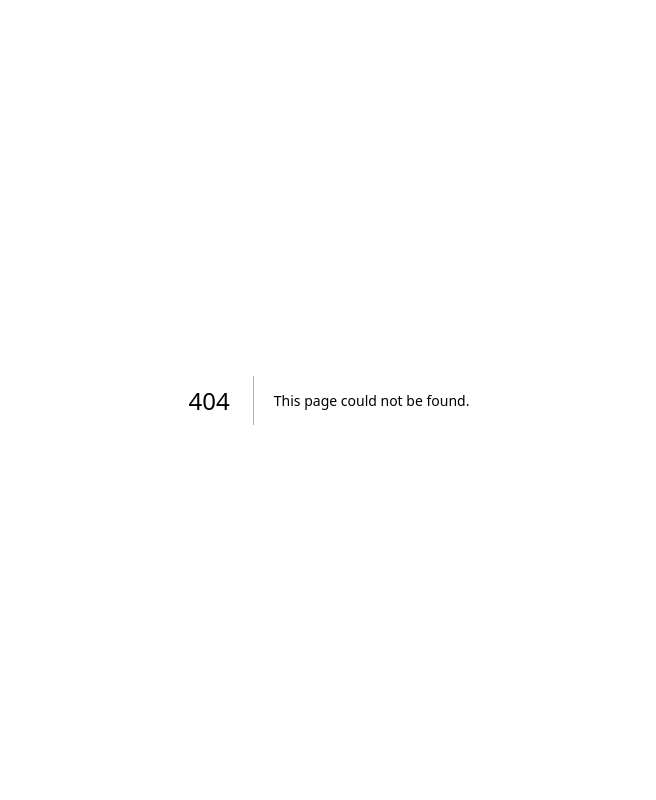
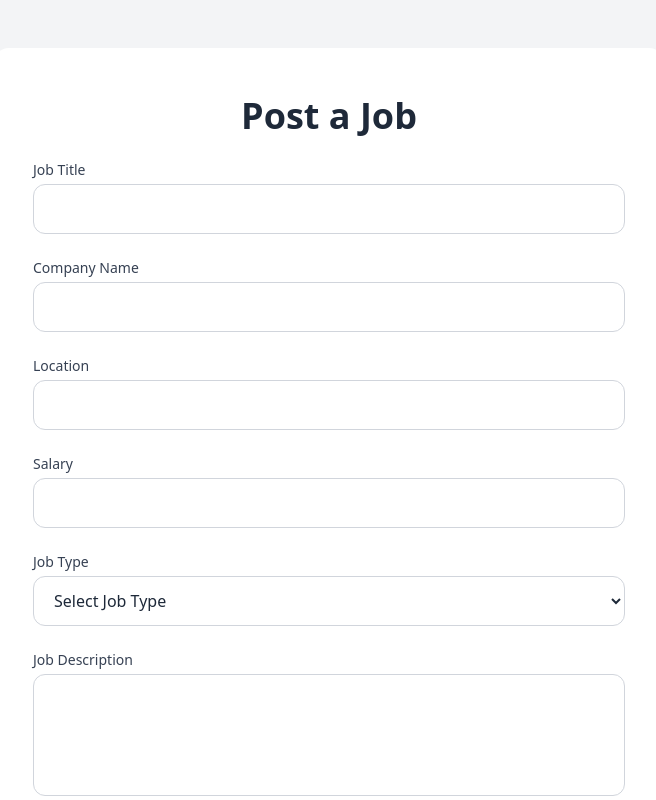
Before and after one commit to Sid2303/job-portal, a Next.js app: page /postjob in a window 1280 px wide. Before the commit this address had no page. Shown: the top 800 px of the page, without its empty margins (311-967 px from the left). Built offline with nearby package versions, Linux system fonts and the light colour scheme.

Commit message:
Two half made pages, need to work from start and get userid properly

```diff
--- /dev/null
+++ b/src/app/browsejobs/page.jsx
@@ -0,0 +1,65 @@
+"use client"
+
+import React, { useEffect, useState } from 'react';
+
+export default function BrowseJobsPage() {
+    const [jobs, setJobs] = useState([]);
+    const [currentPage, setCurrentPage] = useState(1);
+    const jobsPerPage = 5;
+
+    useEffect(() => {
+        const fetchJobs = async () => {
+            try {
+                const response = await fetch('http://localhost:4000/api/getjobs');
+                const data = await response.json();
+                setJobs(data);
+            } catch (error) {
+                console.error('Error fetching jobs:', error);
+            }
+        };
+        fetchJobs();
+    }, []);
+
+    const indexOfLastJob = currentPage * jobsPerPage;
+    const indexOfFirstJob = indexOfLastJob - jobsPerPage;
+    const currentJobs = jobs.slice(indexOfFirstJob, indexOfLastJob);
+
+    const totalPages = Math.ceil(jobs.length / jobsPerPage);
+
+    return (
+        <div className="min-h-screen bg-gray-50 p-6">
+            <div className="max-w-5xl mx-auto">
+                <h1 className="text-4xl font-bold text-center mb-8 text-gray-800">Browse Jobs</h1>
+
+                <div className="space-y-6">
+                    {currentJobs.map(job => (
+                        <div key={job._id} className="bg-white rounded-xl shadow-md p-6 hover:shadow-lg transition">
+                            <h2 className="text-2xl font-semibold text-gray-800">{job.title}</h2>
+                            <p className="text-gray-600">{job.company} - {job.location}</p>
+                            <p className="text-sm text-gray-500 mb-2">{job.type}</p>
+                            <p className="text-gray-700">{job.description.slice(0, 150)}...</p>
+                            <p className="mt-2 font-medium text-green-600">Salary: ₹{job.salary}</p>
+                        </div>
+                    ))}
+                </div>
+
+                {/* Pagination */}
+                <div className="flex justify-center mt-10 space-x-2">
+                    {[...Array(totalPages)].map((_, idx) => (
+                        <button
+                            key={idx}
+                            onClick={() => setCurrentPage(idx + 1)}
+                            className={`px-4 py-2 rounded-lg border ${
+                                currentPage === idx + 1
+                                    ? "bg-blue-600 text-white"
+                                    : "bg-white text-blue-600 border-blue-300 hover:bg-blue-100"
+                            }`}
+                        >
+                            {idx + 1}
+                        </button>
+                    ))}
+                </div>
+            </div>
+        </div>
+    );
+}
--- a/src/app/globals.css
+++ b/src/app/globals.css
@@ -18,3 +18,17 @@
     --foreground: #ededed;
   }
 }
+
+@layer components {
+  .form-group {
+    @apply flex flex-col gap-1;
+  }
+
+  .form-input {
+    @apply border border-gray-300 rounded-lg px-4 py-2 focus:outline-none focus:ring-2 focus:ring-blue-500;
+  }
+
+  .btn-primary {
+    @apply w-full bg-blue-600 text-white font-medium py-2 px-4 rounded-lg hover:bg-blue-700 transition;
+  }
+}
--- /dev/null
+++ b/src/app/postjob/page.jsx
@@ -0,0 +1,140 @@
+"use client"
+
+import React, { useState } from 'react';
+
+export default function Page() {
+    const [formData, setFormData] = useState({
+        title: '',
+        company: '',
+        location: '',
+        type: '',
+        description: '',
+        requirements: '',
+        salary: ''
+    });
+
+    const handleChange = (e) => {
+        setFormData({ ...formData, [e.target.id]: e.target.value });
+    };
+
+    const handleSubmit = async (e) => {
+        e.preventDefault();
+
+        try {
+            const response = await fetch('http://localhost:4000/api/postjob', {
+                method: 'POST',
+                headers: {
+                    'Content-Type': 'application/json',
+                },
+                body: JSON.stringify({
+                    ...formData,
+                    postedBy: "67fde691858245e64bde7fde" //Get real user ID later
+                }),
+            });
+
+            const result = await response.json();
+
+            if (response.ok) {
+                alert('Job posted successfully!');
+                setFormData({
+                    title: '',
+                    company: '',
+                    location: '',
+                    type: '',
+                    description: '',
+                    requirements: '',
+                    salary: ''
+                });
+            } else {
+                alert(result.message || 'Failed to post job');
+            }
+        } catch (error) {
+            console.error('Error posting job:', error);
+            alert('Something went wrong while posting the job');
+        }
+    };
+
+    return (
+            <div className="min-h-screen bg-gray-100 flex items-center justify-center px-4 py-12">
+                <form
+                onSubmit={handleSubmit}
+                className="w-full max-w-2xl bg-white rounded-2xl shadow-xl px-10 py-12 space-y-6"
+                >
+                <h2 className="text-4xl font-extrabold text-gray-800 text-center">
+                    Post a Job
+                </h2>
+
+                {/* Input Fields */}
+                {[
+                    { id: "title", label: "Job Title" },
+                    { id: "company", label: "Company Name" },
+                    { id: "location", label: "Location" },
+                    { id: "salary", label: "Salary", type: "number" }
+                ].map(({ id, label, type = "text" }) => (
+                    <div key={id}>
+                    <label htmlFor={id} className="block text-sm font-medium text-gray-700 mb-1">
+                        {label}
+                    </label>
+                    <input
+                        type={type}
+                        id={id}
+                        value={formData[id]}
+                        onChange={handleChange}
+                        required
+                        className="w-full border border-gray-300 rounded-xl px-4 py-3 text-gray-800 focus:ring-2 focus:ring-blue-500 focus:outline-none"
+                    />
+                    </div>
+                ))}
+
+                {/* Job Type Dropdown */}
+                <div>
+                    <label htmlFor="type" className="block text-sm font-medium text-gray-700 mb-1">
+                    Job Type
+                    </label>
+                    <select
+                    id="type"
+                    value={formData.type}
+                    onChange={handleChange}
+                    required
+                    className="w-full border border-gray-300 rounded-xl px-4 py-3 text-gray-800 focus:ring-2 focus:ring-blue-500 focus:outline-none"
+                    >
+                    <option value="">Select Job Type</option>
+                    <option value="Full-time">Full-Time</option>
+                    <option value="Part-time">Part-Time</option>
+                    <option value="Contract">Contract</option>
+                    <option value="Internship">Internship</option>
+                    <option value="Remote">Remote</option>
+                    </select>
+                </div>
+
+                {/* Textareas */}
+                {[
+                    { id: "description", label: "Job Description" },
+                    { id: "requirements", label: "Requirements" }
+                ].map(({ id, label }) => (
+                    <div key={id}>
+                    <label htmlFor={id} className="block text-sm font-medium text-gray-700 mb-1">
+                        {label}
+                    </label>
+                    <textarea
+                        id={id}
+                        rows="4"
+                        value={formData[id]}
+                        onChange={handleChange}
+                        required={id === "description"}
+                        className="w-full border border-gray-300 rounded-xl px-4 py-3 text-gray-800 focus:ring-2 focus:ring-blue-500 focus:outline-none resize-none"
+                    />
+                    </div>
+                ))}
+
+                {/* Submit Button */}
+                <button
+                    type="submit"
+                    className="w-full bg-blue-600 hover:bg-blue-700 text-white font-semibold py-3 rounded-xl shadow transition duration-300"
+                >
+                    Post Job
+                </button>
+            </form>
+        </div>
+    );
+}
```
Also changed, not shown: 1 other file (tests, documents, lock files or other folders).
